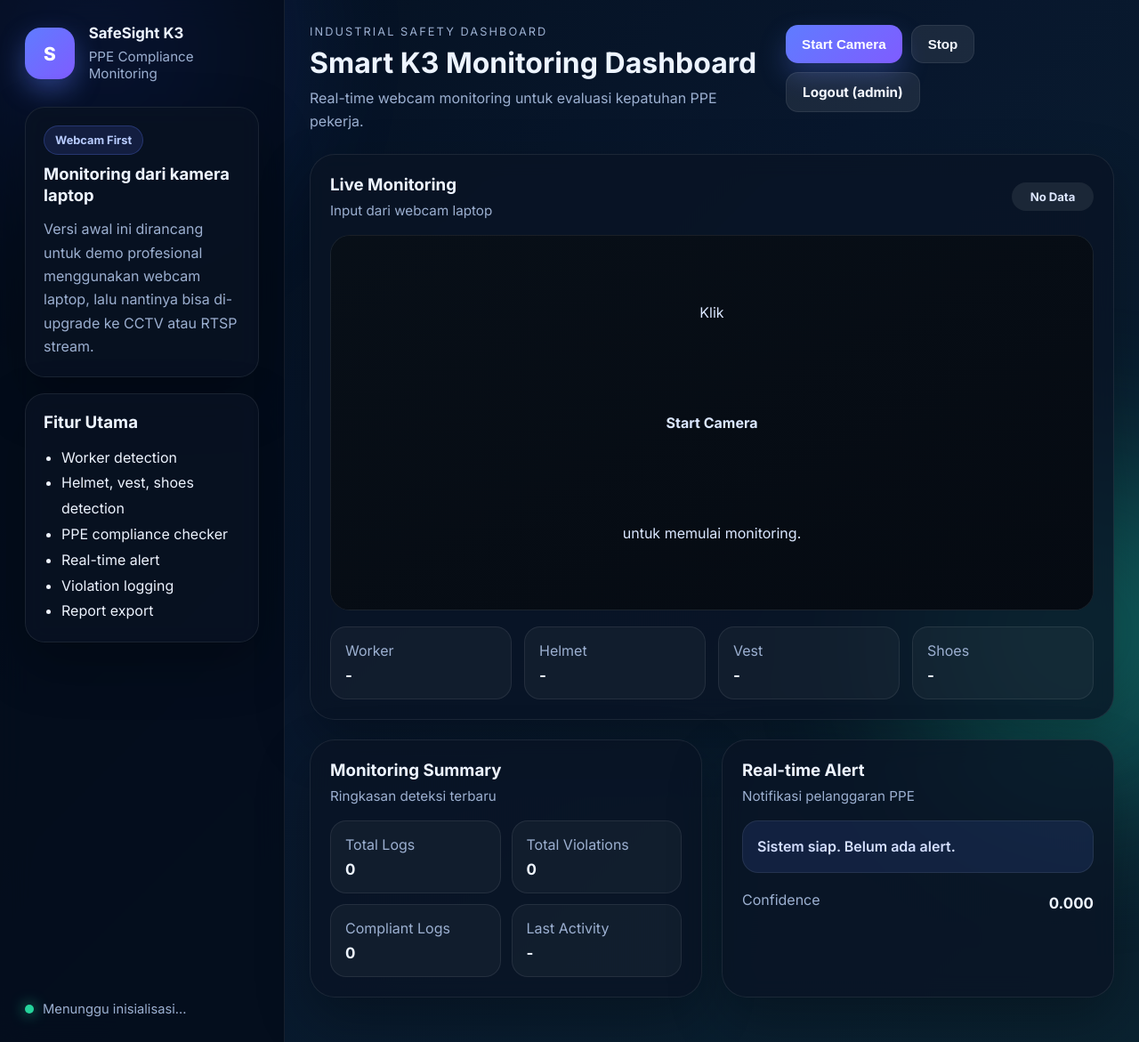
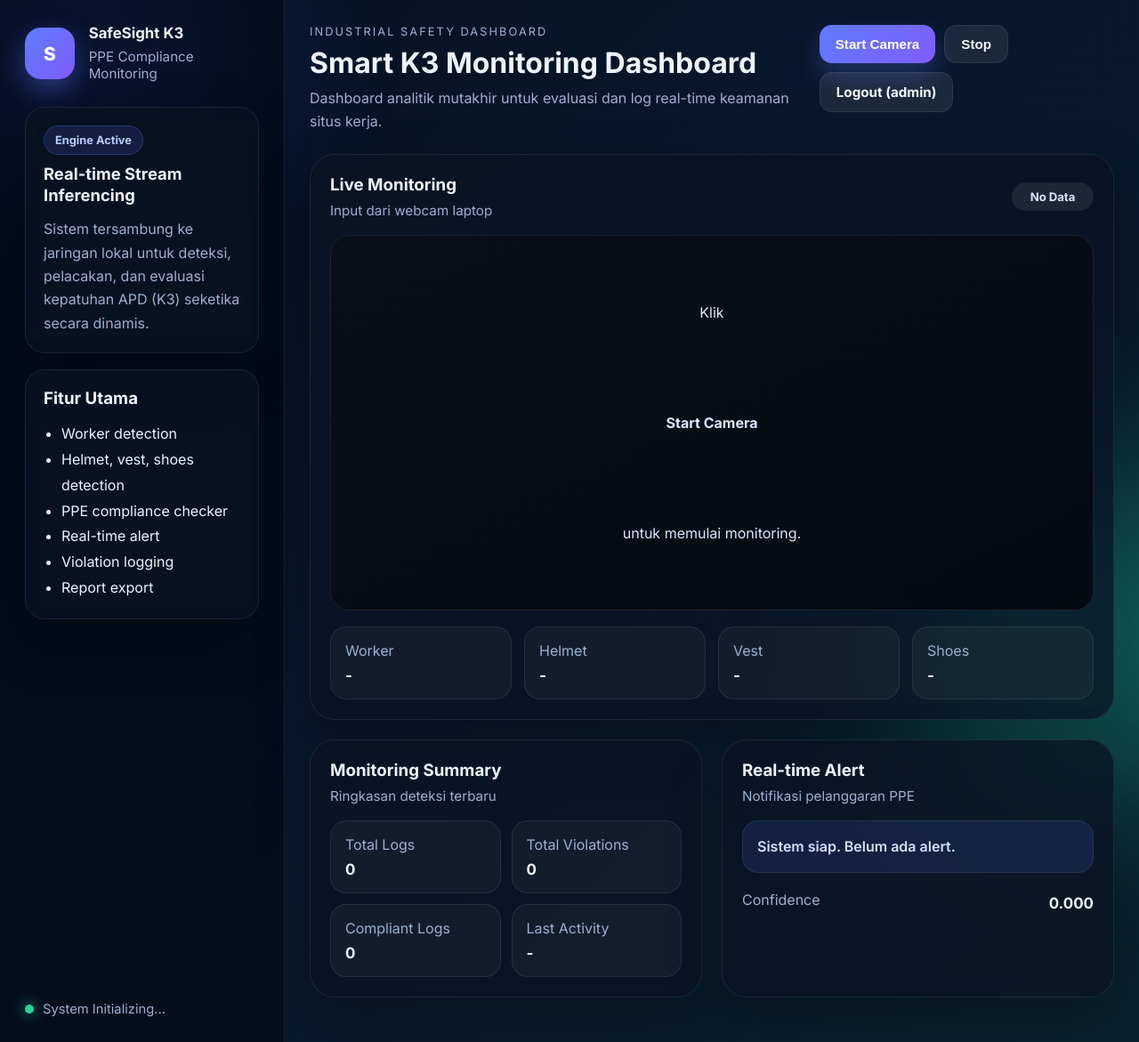
Before and after one commit to wildandaffabdillah/Team-Project-2026, a Flask app: page /dashboard in a window 1280 px wide. Shown: the whole page at 89% size. Run offline with Flask 3, Linux system fonts and the light colour scheme; the visitor is signed in with stand-in values (Sample User, id 1); data that the repository does not hold is empty.

Commit message:
feat: implement chart.js analytics, remove demo placeholders, and polish enterprise UI

```diff
--- a/static/js/app.js
+++ b/static/js/app.js
@@ -124,10 +124,7 @@ function updateDetectionUI(result) {
   setCompliance(result.compliant);
 
   confidenceText.textContent = Number(result.confidence).toFixed(3);
-  systemModeText.textContent =
-    result.mode === "model"
-      ? "Model custom aktif"
-      : "Demo mode aktif (siap diganti YOLO custom)";
+  systemModeText.textContent = "AI Live Processing Engine Aktif";
 
   if (!result.worker_detected) {
     setAlert(result.violation_text, "info");
@@ -147,10 +144,61 @@ async function refreshSummary() {
     totalViolations.textContent = data.violations ?? 0;
     compliantLogs.textContent = data.compliant_logs ?? 0;
     lastActivity.textContent = data.last_activity ?? "-";
+
+    if (window.complianceChart) {
+      window.complianceChart.data.datasets[0].data = [data.compliant_logs ?? 0, data.violations ?? 0];
+      window.complianceChart.update();
+    }
   } catch (error) {
     console.error(error);
   }
 }
+
+function initChart() {
+  const ctx = document.getElementById("statsChart");
+  if (!ctx) return;
+
+  window.complianceChart = new Chart(ctx.getContext("2d"), {
+    type: 'bar',
+    data: {
+      labels: ['Pekerja Patuh (SAFE)', 'Pelanggaran (DANGER)'],
+      datasets: [{
+        label: 'Frekuensi Log',
+        data: [0, 0],
+        backgroundColor: [
+          'rgba(37, 211, 155, 0.4)',
+          'rgba(255, 100, 127, 0.4)'
+        ],
+        borderColor: [
+          'rgba(37, 211, 155, 1)',
+          'rgba(255, 100, 127, 1)'
+        ],
+        borderWidth: 2,
+        borderRadius: 6
+      }]
+    },
+    options: {
+      responsive: true,
+      maintainAspectRatio: false,
+      plugins: {
+        legend: { display: false }
+      },
+      scales: {
+        y: {
+          beginAtZero: true,
+          grid: { color: 'rgba(255,255,255,0.05)' },
+          ticks: { color: '#9cb0d1', stepSize: 1 }
+        },
+        x: {
+          grid: { display: false },
+          ticks: { color: '#9cb0d1', font: { weight: 'bold' } }
+        }
+      }
+    }
+  });
+}
+
+initChart();
 
 
 
--- a/templates/index.html
+++ b/templates/index.html
@@ -30,11 +30,10 @@
           </div>
 
           <div class="sidebar-card">
-            <span class="badge">Webcam First</span>
-            <h2>Monitoring dari kamera laptop</h2>
+            <span class="badge">Engine Active</span>
+            <h2>Real-time Stream Inferencing</h2>
             <p>
-              Versi awal ini dirancang untuk demo profesional menggunakan webcam laptop,
-              lalu nantinya bisa di-upgrade ke CCTV atau RTSP stream.
+              Sistem tersambung ke jaringan lokal untuk deteksi, pelacakan, dan evaluasi kepatuhan APD (K3) seketika secara dinamis.
             </p>
           </div>
 
@@ -53,7 +52,7 @@
 
         <div class="sidebar-footer">
           <div class="status-dot"></div>
-          <span id="systemModeText">Menunggu inisialisasi...</span>
+          <span id="systemModeText">System Initializing...</span>
         </div>
       </aside>
 
@@ -63,7 +62,7 @@
             <p class="eyebrow">Industrial Safety Dashboard</p>
             <h2>Smart K3 Monitoring Dashboard</h2>
             <p class="subtext">
-              Real-time webcam monitoring untuk evaluasi kepatuhan PPE pekerja.
+              Dashboard analitik mutakhir untuk evaluasi dan log real-time keamanan situs kerja.
             </p>
           </div>
 
@@ -176,6 +175,7 @@
         captureInterval: {{ capture_interval }}
       };
     </script>
+    <script src="https://cdn.jsdelivr.net/npm/chart.js"></script>
     <script src="{{ url_for('static', filename='js/app.js') }}"></script>
   </body>
 </html>
```
